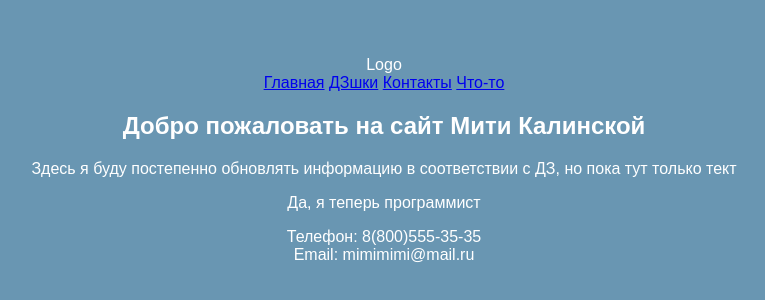
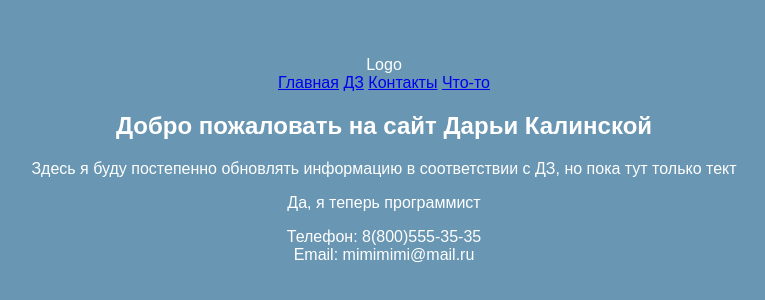
Before and after one commit to mitkalinsky/uni_projects, a plain HTML site: page uni_site_test1/index.html in a window 1280 px wide. Shown: the part 200-500 px from the top of the page, without its empty margins (256-1021 px from the left). Drawn offline with Linux system fonts and the light colour scheme.

Commit message:
Fix typos in navigation and welcome message in index.html

```diff
--- a/uni_site_test1/index.html
+++ b/uni_site_test1/index.html
@@ -14,14 +14,14 @@
             </div>
             <nav class="menu">
                 <a class="menu__item" href="#">Главная</a>
-                <a class="menu__item" href="#">ДЗшки</a>
+                <a class="menu__item" href="#">ДЗ</a>
                 <a class="menu__item" href="#">Контакты</a>
                 <a class="menu__item" href="#">Что-то</a>
             </nav>
         </header>
         <main class="main">
             <section class="about">
-                <h2>Добро пожаловать на сайт Мити Калинской</h2>
+                <h2>Добро пожаловать на сайт Дарьи Калинской</h2>
                 <p>
                     Здесь я буду постепенно обновлять информацию в соответствии с ДЗ,
                     но пока тут только тект
```
